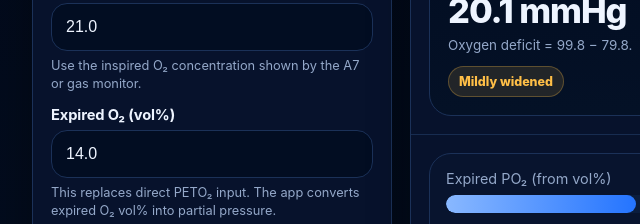
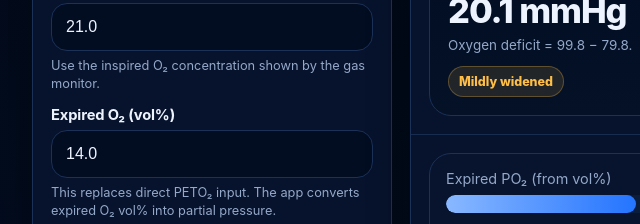
Before and after one commit to HelenoPaiva/OxygenDeficit, a plain HTML site: page index.html in a window 1280 px wide. Shown: the part 534-758 px from the top of the page, 34-674 px from the left. Drawn offline with Linux system fonts and the light colour scheme.

Commit message:
Refine title and hint text in index.html
Updated the title and hint text for clarity.

```diff
--- a/index.html
+++ b/index.html
@@ -3,7 +3,7 @@
 <head>
   <meta charset="UTF-8" />
   <meta name="viewport" content="width=device-width, initial-scale=1.0" />
-  <title>Oxygen Deficit Teaching Calculator — A7 style input</title>
+  <title>Oxygen Deficit Teaching Calculator</title>
   <style>
     :root{
       --bg1:#020817;
@@ -429,7 +429,7 @@
             <div class="field">
               <label for="fio2vol">Inspired O₂ (vol%)</label>
               <input id="fio2vol" type="number" min="10" max="100" step="0.1" value="21.0">
-              <div class="hint">Use the inspired O₂ concentration shown by the A7 or gas monitor.</div>
+              <div class="hint">Use the inspired O₂ concentration shown by the gas monitor.</div>
             </div>
 
             <div class="field">
```
